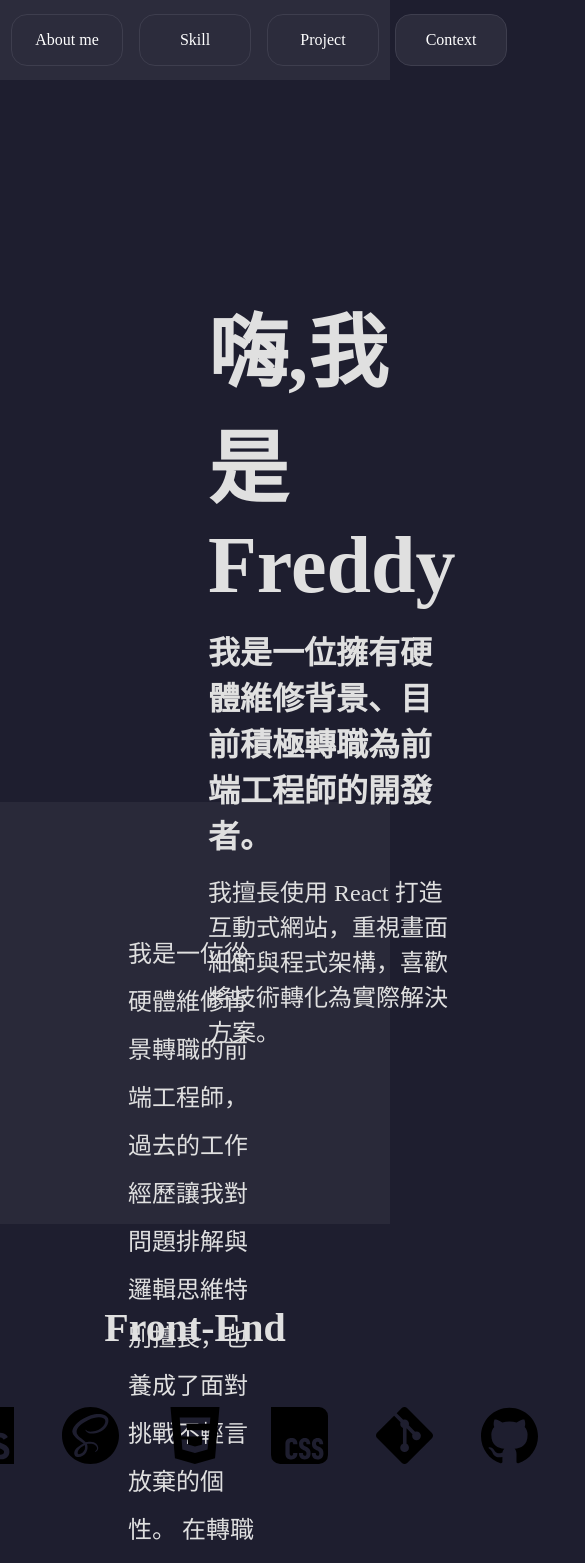
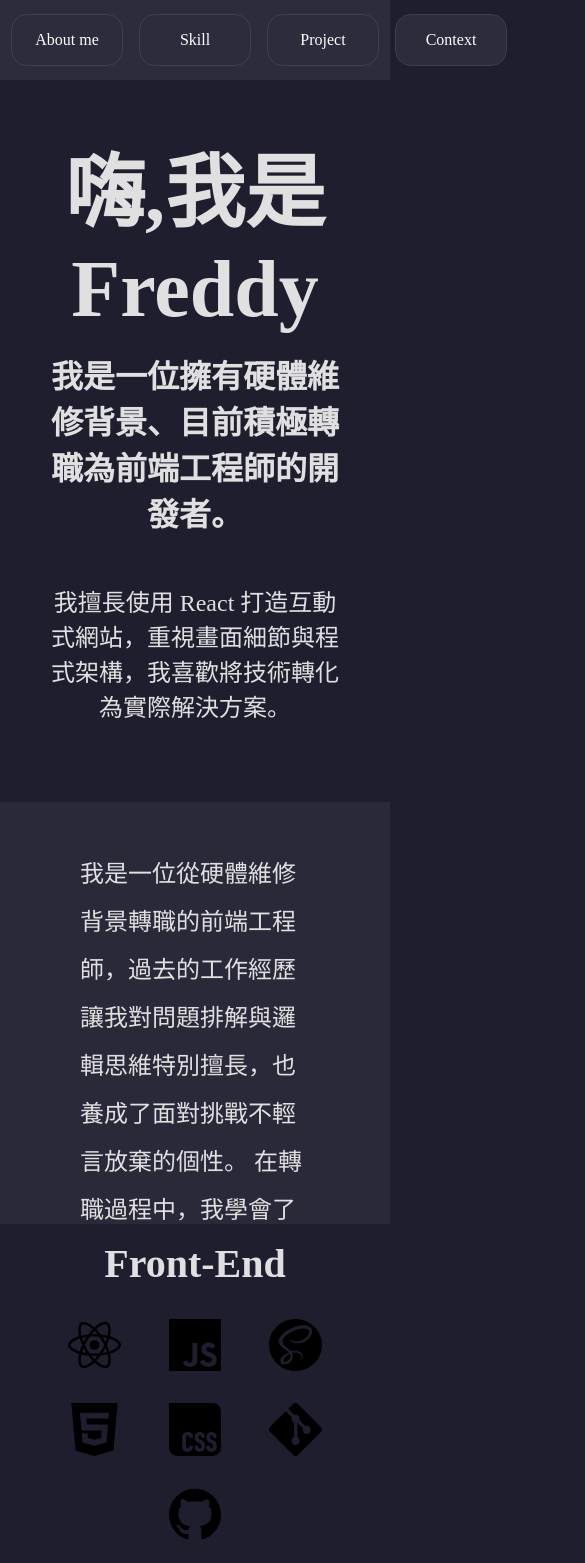
Before and after one commit to freddy990117/My_Website, a React (Vite) app: page / in a window 390 px wide. Shown: the top 1563 px of the page, 585 px wide, since content can reach past the window. Built offline with nearby package versions, Linux system fonts and the light colour scheme.

Commit message:
手機的 RWD 設定完成 （寬度 390px 以下）

```diff
--- a/src/Components/Homepage.jsx
+++ b/src/Components/Homepage.jsx
@@ -31,7 +31,7 @@ const Homepage = () => {
           <h2>我是一位擁有硬體維修背景、目前積極轉職為前端工程師的開發者。</h2>
           <p>
             我擅長使用 React
-            打造互動式網站，重視畫面細節與程式架構，喜歡將技術轉化為實際解決方案。
+            打造互動式網站，重視畫面細節與程式架構，我喜歡將技術轉化為實際解決方案。
           </p>
         </section>
         <section className="myPicture"></section>
--- a/src/index.css
+++ b/src/index.css
@@ -188,9 +188,78 @@ header {
     a {
       width: 5%;
       height: auto;
-      .logo-linkedin{
+      .logo-linkedin {
         width: 100%;
       }
     }
   }
 }
+
+@media screen and (max-width: 400px) {
+  header {
+    /* 預計會加入 Hamburger Menu */
+  }
+  .Picture {
+    .introduce {
+      padding: 3rem;
+      align-items: center;
+      text-align: center;
+      p {
+        margin-top: 3rem;
+      }
+    }
+    .myPicture {
+      display: none;
+      opacity: 0;
+    }
+  }
+  .aboutMe {
+    padding: 3rem 5rem;
+    overflow-y: auto;
+  }
+  .Skill {
+    padding: 1rem;
+    .images {
+      display: flex;
+      flex-wrap: wrap;
+      width: 100%;
+      height: 100%;
+      padding: 1rem;
+      img {
+        height: 10vh;
+      }
+    }
+  }
+  .Project {
+    .Component {
+      display: flex;
+      flex-direction: column;
+      text-align: center;
+      .introduce {
+        p {
+          height: 40vh;
+          overflow-y: auto;
+          margin: 2rem 0.5rem;
+        }
+      }
+    }
+  }
+  .context {
+    h2 {
+      text-align: center;
+    }
+    .context-logo {
+      align-items: center;
+      a {
+        img {
+          width: 300%;
+          height: 300%;
+        }
+        .logo-linkedin {
+          width: 300%;
+          height: 3.5vh;
+        }
+      }
+    }
+  }
+}
```
